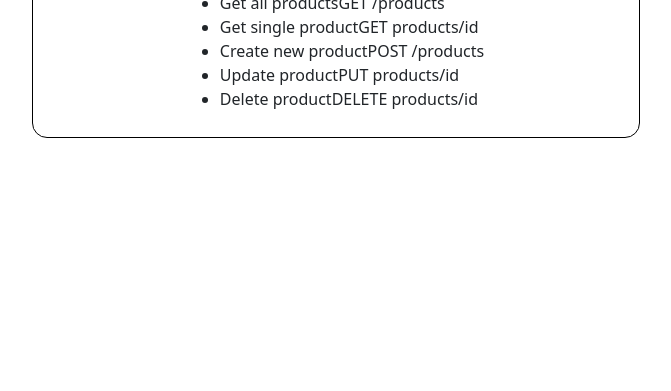
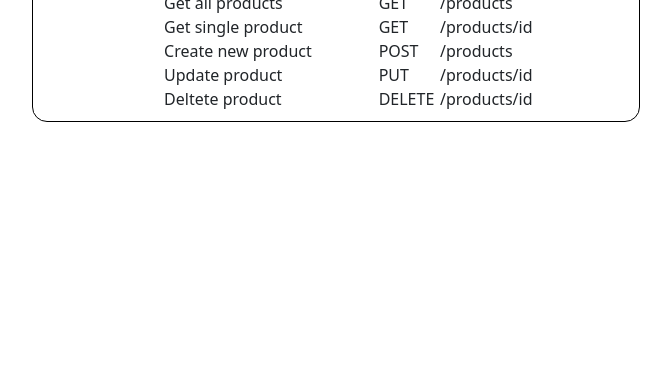
Before and after one commit to DanielJamesF/Capstonebackend, a website: page public/index.html in a window 1280 px wide. Shown: the part 409-800 px from the top of the page, without its empty margins (304-975 px from the left). Drawn offline with nearby package versions, Linux system fonts and the light colour scheme.

Commit message:
endpointsthefinalehopefully

```diff
--- a/public/index.html
+++ b/public/index.html
@@ -94,13 +94,41 @@
         </div>
 
         <h2>Products</h2>
-        <ul>
-            <li><span>Get all products</span><span>GET</span> <span>/products</span></li>
-            <li>Get single product<span>GET</span> <span>products/id</span></li>
-            <li>Create new product<span>POST</span> <span></span>/products</li>
-            <li><span>Update product</span><span>PUT</span> <span></span>products/id</li>
-            <li><span>Delete product</span><span>DELETE</span> <span>products/id</span></li>
-        </ul>
+        <div class="row">
+            <div class="col-7">
+                <span>Get all products</span>
+                <br>
+                <span>Get single product</span>
+                <br>
+                <span>Create new product</span>
+                <br>
+                <span>Update product</span>
+                <br>
+                <span>Deltete product</span>
+            </div>
+            <div class="col-2">
+                <span>GET</span>
+                <br>
+                <span>GET</span>
+                <br>
+                <span>POST</span>
+                <br>
+                <span>PUT</span>
+                <br>
+                <span>DELETE</span>
+            </div>
+            <div class="col-3">
+                <span>/products</span>
+                <br>
+                <span>/products/id</span>
+                <br>
+                <span>/products</span>
+                <br>
+                <span>/products/id</span>
+                <br>
+                <span>/products/id</span>
+            </div>
+        </div>
     </div>
 </body>
 
```
